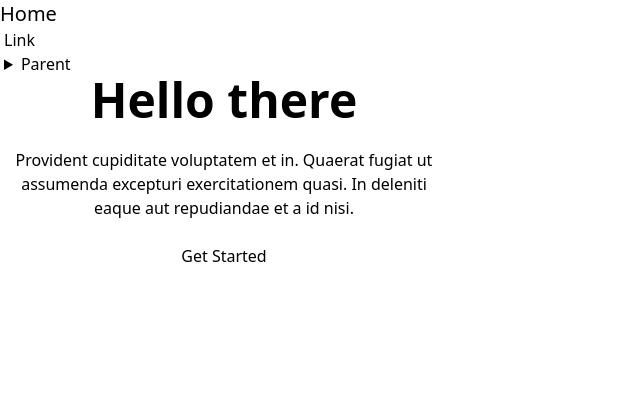
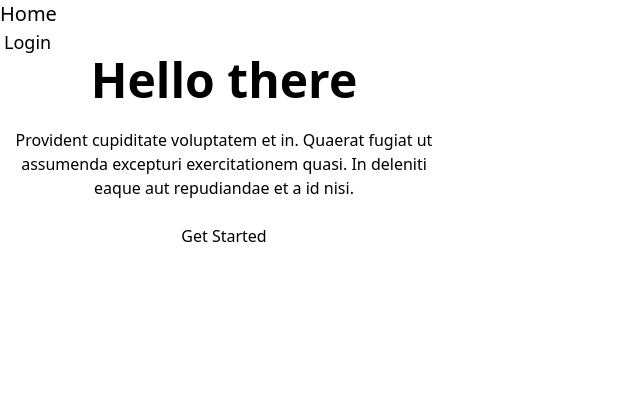
Before and after one commit to knowsuchagency/django-template, a Django app: template {{project_name}}/core/templates/index.html in a window 1280 px wide. Shown: the top 420 px of the page, without its empty margins (0-640 px from the left). After the commit the page ends 242 px from the top, so only its background shows below. Run offline with Django 3.2, Linux system fonts and the light colour scheme; the template is opened without the code that fills it, so the values that code supplies are empty; some libraries are stand-ins or nearby versions.

Commit message:
add basic login/logout

```diff
--- a/{{project_name}}/core/templates/index.html
+++ b/{{project_name}}/core/templates/index.html
@@ -1,8 +1,9 @@
 {% extends 'base.html' %}
 
-{% block body %}
+{% block content %}
   {% block nav %}
     {% include 'partials/nav.html' %}
+    {% block main %}
       <div class="hero min-h-screen bg-base-200">
         <div class="hero-content text-center">
           <div class="max-w-md">
@@ -14,3 +15,4 @@
       </div>
     {% endblock %}
   {% endblock %}
+{% endblock %}
--- a/{{project_name}}/core/templates/partials/nav.html
+++ b/{{project_name}}/core/templates/partials/nav.html
@@ -1,20 +1,20 @@
 <div class="navbar bg-base-100">
-  <div class="flex-1">
-    <a class="btn btn-ghost text-xl">Home</a>
+  <div class="navbar-start">
+    <a href="/" class="btn btn-ghost text-xl">Home</a>
   </div>
-  <div class="flex-none">
+  <div class="navbar-end">
     <ul class="menu menu-horizontal px-1">
-      <li><a>Link</a></li>
-      <li>
-        <details>
-          <summary>
-            Parent
-          </summary>
-          <ul class="p-2 bg-base-100 rounded-t-none">
-            <li><a>Link 1</a></li>
-            <li><a>Link 2</a></li>
-          </ul>
-        </details>
+      <li class="text-lg">
+        {% if user.is_authenticated %}
+          <form action="{% url 'logout' %}" method="post">
+            {% csrf_token %}
+            <button type="submit">Logout</button>
+          </form>
+        {% else %}
+          {% if '/login' not in request.path %}
+            <a href="{% url 'login' %}">Login</a>
+          {% endif %}
+        {% endif %}
       </li>
     </ul>
   </div>
--- a/{{project_name}}/settings.py.jinja
+++ b/{{project_name}}/settings.py.jinja
@@ -163,3 +163,6 @@ CRISPY_ALLOWED_TEMPLATE_PACKS = "bootstrap5"
 CRISPY_TEMPLATE_PACK = "bootstrap5"
 
 TAILWIND_APP_NAME = "{{project_name}}.theme"
+
+LOGIN_REDIRECT_URL = "/"
+LOGOUT_REDIRECT_URL = "/"
--- a/{{project_name}}/theme/templates/base.html
+++ b/{{project_name}}/theme/templates/base.html
@@ -20,7 +20,7 @@
     {% endblock %}
   </head>
   <body>
-    {% block body %}
+    {% block content %}
       {% block nav %}
       {% endblock %}
       {% block main %}
```
Also changed, not shown: {{project_name}}/core/templates/registration/login.html (+39 -3 lines), 1 other file. Lines whose indentation alone changed are shown as unchanged.
